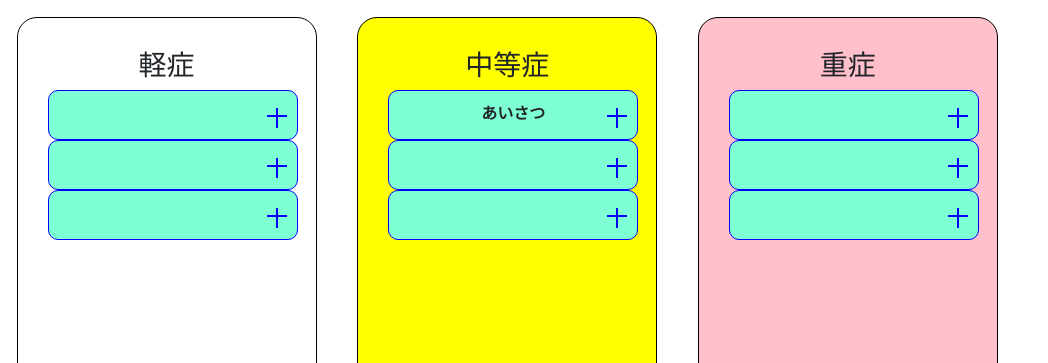
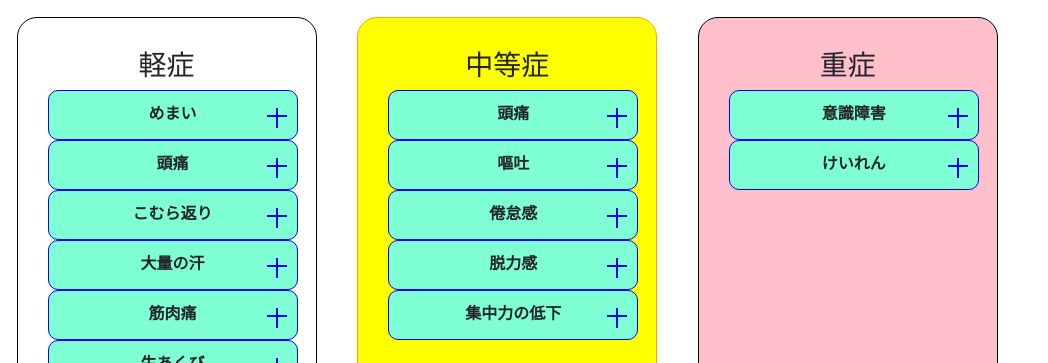
Before and after one commit to toshiaki21/suppaiman, a plain HTML site: page index.html in a window 1280 px wide. Shown: the part 589-952 px from the top of the page, 232-1280 px from the left. Drawn offline with nearby package versions, Linux system fonts and the light colour scheme.

Commit message:
寝中症原因内容追加しました

```diff
--- a/index.html
+++ b/index.html
@@ -49,32 +49,39 @@
 
         <ul class="hetCause">
           <h3>軽症</h3>
-          <li class="question"></li>
+          <li class="question">めまい</li>
           <li class="answer"></li>
-          <li class="question"></li>
+          <li class="question">頭痛</li>
+          <li class="question">こむら返り</li>
           <li class="answer"></li>
-          <li class="question"></li>
+          <li class="question">大量の汗</li>
+          <li class="answer"></li>
+          <li class="question">筋肉痛</li>
+          <li class="answer"></li>
+          <li class="question">生あくび</li>
           <li class="answer"></li>
         </ul>
 
 
         <ul class="hetCause-yellow">
           <h3>中等症</h3>
-          <li class="question">あいさつ</li>
-          <li class="answer">こんにちは</li>
-          <li class="question"></li>
+          <li class="question">頭痛</li>
           <li class="answer"></li>
-          <li class="question"></li>
+          <li class="question">嘔吐</li>
+          <li class="answer"></li>
+          <li class="question">倦怠感</li>
+          <li class="answer"></li>
+          <li class="question">脱力感</li>
+          <li class="answer"></li>
+          <li class="question">集中力の低下</li>
           <li class="answer"></li>
         </ul>
 
         <ul class="hetCause-pink">
           <h3>重症</h3>
-          <li class="question"></li>
+          <li class="question">意識障害</li>
           <li class="answer"></li>
-          <li class="question"></li>
-          <li class="answer"></li>
-          <li class="question"></li>
+          <li class="question">けいれん</li>
           <li class="answer"></li>
         </ul>
 
@@ -198,7 +205,7 @@
   </section>
 
   <script src="http://ajax.googleapis.com/ajax/libs/jquery/1.8.3/jquery.min.js"></script>
-  <link rel="stylesheet" href="./script.js">
+  <script src="./script.js"></script>
 </body>
 
 </html>
--- a/scss/stlye.scss
+++ b/scss/stlye.scss
@@ -79,6 +79,8 @@
 .hetCause{
   &-yellow{
     background-color: yellow;
+    border: solid 1px orange;
+
   }
   &-pink{
     background-color: pink;
```
Also changed, not shown: script.js (+4 -4 lines), assets/css/stlye.css, 1 other file.
